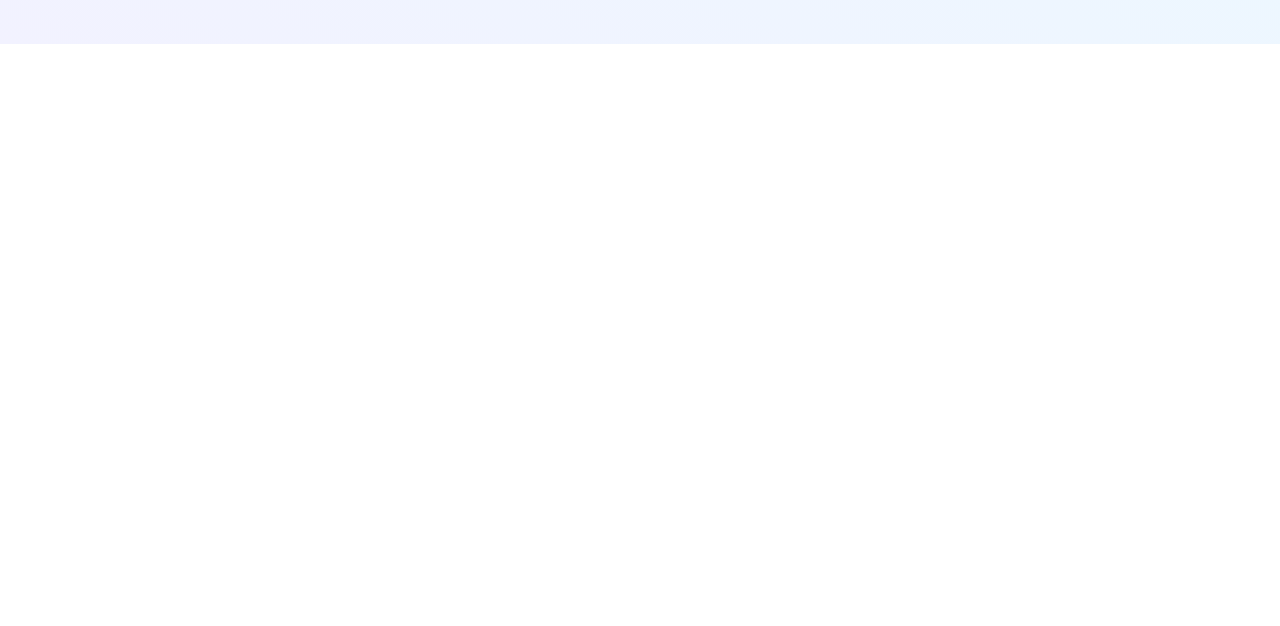
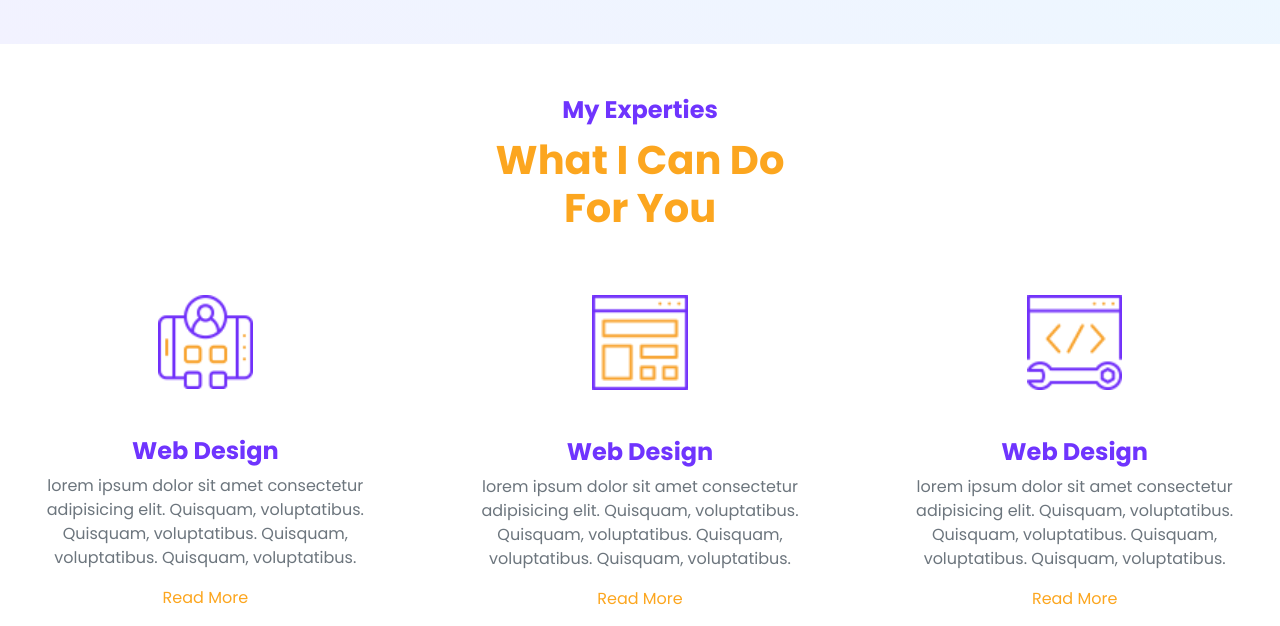
Before and after one commit to Kwonliem/SQ-Portfolio, a plain HTML site: page index.html in a window 1280 px wide. Shown: the part 455-1081 px from the top of the page. Before the commit the page ends 800 px from the top, so only its background shows below. Drawn offline with nearby package versions, Linux system fonts and the light colour scheme.

Commit message:
Expertise

```diff
--- a/css/style.css
+++ b/css/style.css
@@ -96,3 +96,37 @@ body {
         transform: translateX(0);
     }
 }
+
+/* Expertise Styling */
+.heading small {
+    color: #6f34fe;
+    font-size: 1.5rem;
+    font-weight: 700;
+}
+
+.heading h3 {
+    margin-top: 0.5rem;
+    color: #fca61f;
+    font-size: 2.5rem;
+    font-weight: 700;
+}
+
+.expertise h4 {
+    color: #6f34fe;
+    font-weight: 700;
+}
+
+.expertise a {
+    text-decoration: none;
+    color: #fca61f;
+}
+
+.expertise a:hover {
+    color: #6f34fe;
+}
+
+.expertise .service-card {
+    text-align: center;
+    padding: 15px 15px;
+    border-radius: 0.7rem;
+}
--- a/index.html
+++ b/index.html
@@ -88,6 +88,64 @@
       </section>
       <!-- Penutup Home section -->
 
+      <!-- Expertise Section -->
+      <section class="expertise mt-5" id="service">
+        <div class="heading text-center" data-aos="zoom-out">
+            <small>My Experties</small>
+            <h3>
+                What I Can Do <br> For You
+            </h3>
+        </div>
+        <div class="row justify-content-evenly mt-5">
+            <div class="col-10 col-md-4" data-aos="fade-up" data-aos-delay="100">
+                <div class="service-card">
+                    <div class="img">
+                        <img src="images/service-icon1.png" alt="" class="w-25 img-fluid img">
+                    </div>
+                    <div class="content mt-5">
+                        <h4>Web Design</h4>
+                        <p class="text-muted">
+                            lorem ipsum dolor sit amet consectetur adipisicing elit. Quisquam, voluptatibus.
+                            Quisquam, voluptatibus. Quisquam, voluptatibus. Quisquam, voluptatibus.
+                        </p>
+                        <a href="" class="link">Read More</a>
+                    </div>
+                </div>
+            </div>
+            <div class="col-10 col-md-4" data-aos="fade-up" data-aos-delay="400">
+                <div class="service-card">
+                    <div class="img">
+                        <img src="images/service-icon2.png" alt="" class="w-25 img-fluid img">
+                    </div>
+                    <div class="content mt-5">
+                        <h4>Web Design</h4>
+                        <p class="text-muted">
+                            lorem ipsum dolor sit amet consectetur adipisicing elit. Quisquam, voluptatibus.
+                            Quisquam, voluptatibus. Quisquam, voluptatibus. Quisquam, voluptatibus.
+                        </p>
+                        <a href="" class="link">Read More</a>
+                    </div>
+                </div>
+            </div>
+            <div class="col-10 col-md-4" data-aos="fade-up" data-aos-delay="600">
+                <div class="service-card">
+                    <div class="img">
+                        <img src="images/service-icon3.png" alt="" class="w-25 img-fluid img">
+                    </div>
+                    <div class="content mt-5">
+                        <h4>Web Design</h4>
+                        <p class="text-muted">
+                            lorem ipsum dolor sit amet consectetur adipisicing elit. Quisquam, voluptatibus.
+                            Quisquam, voluptatibus. Quisquam, voluptatibus. Quisquam, voluptatibus.
+                        </p>
+                        <a href="" class="link">Read More</a>
+                    </div>
+                </div>
+            </div>
+        </div>
+      </section>
+       <!-- Expertise section penutup -->
+
     <!-- bootstrap javascript cdn link  -->
     <script src="https://cdn.jsdelivr.net/npm/bootstrap@5.2.3/dist/js/bootstrap.bundle.min.js"
         integrity="sha384-kenU1KFdBIe4zVF0s0G1M5b4hcpxyD9F7jL+jjXkk+Q2h455rYXK/7HAuoJl+0I4"
```
Also changed, not shown: images/service-icon1.png (added), images/service-icon2.png (added), images/service-icon3.png (added), images/service-icon4.png (added).
